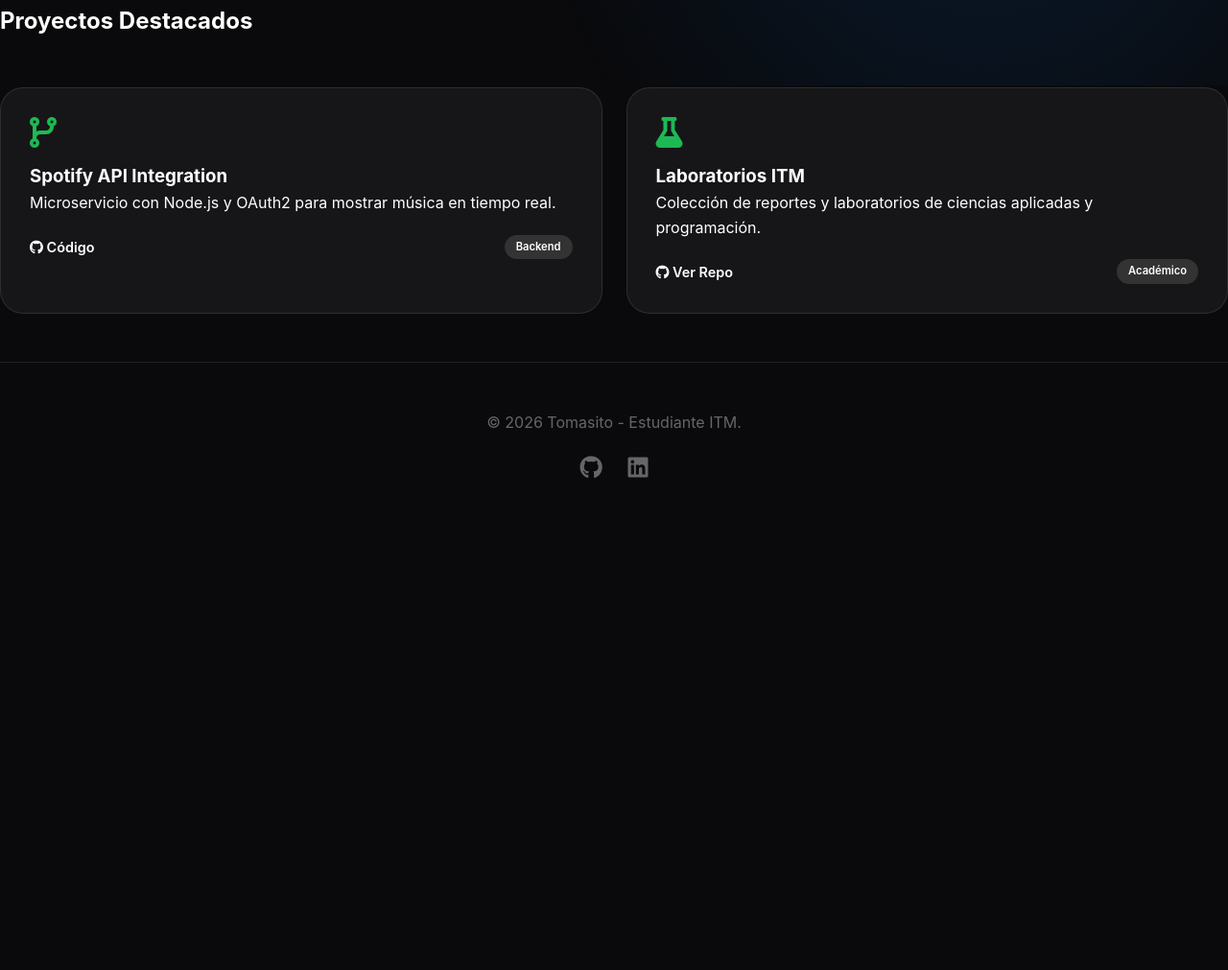
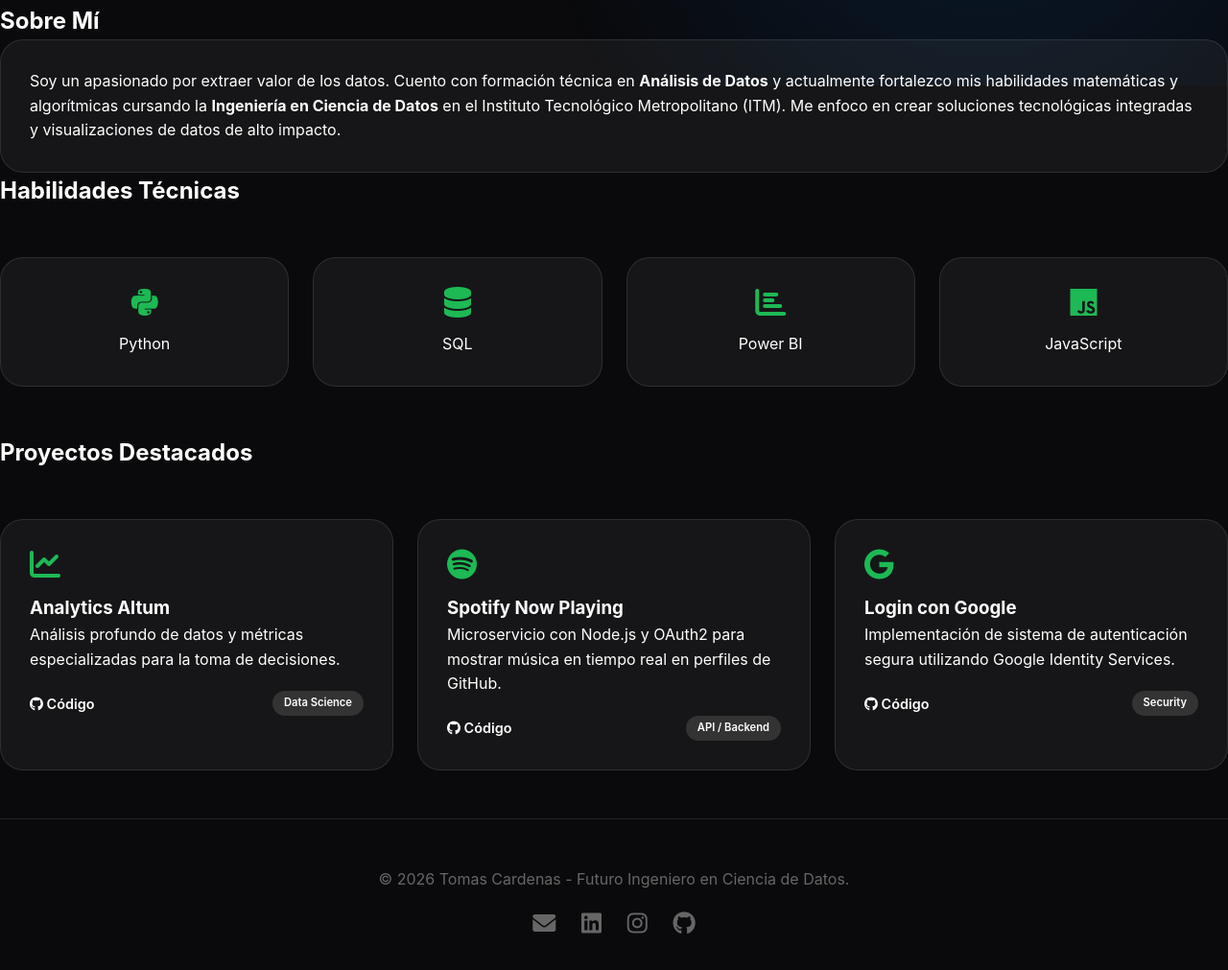
Before and after one commit to Tomasit0o0/portafolio, a plain HTML site: page index.html in a window 1280 px wide. Shown: the part 711-1722 px from the top of the page at 96% size. Before the commit the page ends 1268 px from the top, so only its background shows below. Drawn offline with Linux system fonts and the light colour scheme.

Commit message:
portafolio

```diff
--- a/index.html
+++ b/index.html
@@ -3,7 +3,7 @@
 <head>
     <meta charset="UTF-8">
     <meta name="viewport" content="width=device-width, initial-scale=1.0">
-    <title>Tomasito | Portfolio ITM</title>
+    <title>Tomas Cardenas | Data Science Portfolio</title>
     <link rel="stylesheet" href="style.css">
     <link rel="stylesheet" href="https://cdnjs.cloudflare.com/ajax/libs/font-awesome/6.0.0/css/all.min.css">
 </head>
@@ -14,14 +14,15 @@
         <div class="logo">TOMASITO<span>.DEV</span></div>
         <ul>
             <li><a href="#proyectos">Proyectos</a></li>
+            <li><a href="#habilidades">Habilidades</a></li>
             <li><a href="#sobre-mi">Sobre mí</a></li>
-            <li><a href="mailto:tu-correo@ejemplo.com" class="contact-btn">Contacto</a></li>
+            <li><a href="mailto:cardenastomas747@gmail.com" class="contact-btn">Contacto</a></li>
         </ul>
     </nav>
 
     <header class="hero">
-        <h1>Construyendo el <span class="highlight">Futuro Tech</span></h1>
-        <p>Estudiante de Ingeniería en el ITM | Desarrollador de Software en formación.</p>
+        <h1>Hola, soy <span class="highlight">Tomas Cardenas</span></h1>
+        <p>Técnico en Análisis de Datos & Estudiante de Ingeniería en Ciencia de Datos @ ITM</p>
 
         <div class="spotify-card">
             <p><i class="fab fa-spotify"></i> Escuchando ahora:</p>
@@ -29,29 +30,80 @@
         </div>
     </header>
 
+    <section id="sobre-mi" class="container">
+        <h2 class="section-title">Sobre Mí</h2>
+        <div class="card">
+            <div class="card-content">
+                <p>Soy un apasionado por extraer valor de los datos. Cuento con formación técnica en <strong>Análisis de Datos</strong> y actualmente fortalezco mis habilidades matemáticas y algorítmicas cursando la <strong>Ingeniería en Ciencia de Datos</strong> en el Instituto Tecnológico Metropolitano (ITM). Me enfoco en crear soluciones tecnológicas integradas y visualizaciones de datos de alto impacto.</p>
+            </div>
+        </div>
+    </section>
+
+    <section id="habilidades" class="container">
+        <h2 class="section-title">Habilidades Técnicas</h2>
+        <div class="grid" style="grid-template-columns: repeat(auto-fit, minmax(150px, 1fr));">
+            <div class="card" style="text-align: center;">
+                <div class="card-content">
+                    <i class="fab fa-python icon"></i>
+                    <p>Python</p>
+                </div>
+            </div>
+            <div class="card" style="text-align: center;">
+                <div class="card-content">
+                    <i class="fas fa-database icon"></i>
+                    <p>SQL</p>
+                </div>
+            </div>
+            <div class="card" style="text-align: center;">
+                <div class="card-content">
+                    <i class="fas fa-chart-bar icon"></i>
+                    <p>Power BI</p>
+                </div>
+            </div>
+            <div class="card" style="text-align: center;">
+                <div class="card-content">
+                    <i class="fab fa-js icon"></i>
+                    <p>JavaScript</p>
+                </div>
+            </div>
+        </div>
+    </section>
+
     <section id="proyectos" class="container">
         <h2 class="section-title">Proyectos Destacados</h2>
         <div class="grid">
             <div class="card">
                 <div class="card-content">
-                    <i class="fas fa-code-branch icon"></i>
-                    <h3>Spotify API Integration</h3>
-                    <p>Microservicio con Node.js y OAuth2 para mostrar música en tiempo real.</p>
+                    <i class="fas fa-chart-line icon"></i>
+                    <h3>Analytics Altum</h3>
+                    <p>Análisis profundo de datos y métricas especializadas para la toma de decisiones.</p>
                     <div class="card-links">
-                        <a href="https://github.com/Tomasit0o0/spotify-now-playing-orpin-kappa" target="_blank"><i class="fab fa-github"></i> Código</a>
-                        <a href="#" class="tag">Backend</a>
+                        <a href="https://github.com/Tomasit0o0/analytics_altum" target="_blank"><i class="fab fa-github"></i> Código</a>
+                        <a href="#" class="tag">Data Science</a>
                     </div>
                 </div>
             </div>
 
             <div class="card">
                 <div class="card-content">
-                    <i class="fas fa-flask icon"></i>
-                    <h3>Laboratorios ITM</h3>
-                    <p>Colección de reportes y laboratorios de ciencias aplicadas y programación.</p>
+                    <i class="fab fa-spotify icon" style="color: #1DB954;"></i>
+                    <h3>Spotify Now Playing</h3>
+                    <p>Microservicio con Node.js y OAuth2 para mostrar música en tiempo real en perfiles de GitHub.</p>
                     <div class="card-links">
-                        <a href="https://github.com/Tomasit0o0/nombre-de-tu-repo" target="_blank"><i class="fab fa-github"></i> Ver Repo</a>
-                        <a href="#" class="tag">Académico</a>
+                        <a href="https://github.com/Tomasit0o0/spotify-now-playing" target="_blank"><i class="fab fa-github"></i> Código</a>
+                        <a href="#" class="tag">API / Backend</a>
+                    </div>
+                </div>
+            </div>
+
+            <div class="card">
+                <div class="card-content">
+                    <i class="fab fa-google icon"></i>
+                    <h3>Login con Google</h3>
+                    <p>Implementación de sistema de autenticación segura utilizando Google Identity Services.</p>
+                    <div class="card-links">
+                        <a href="https://github.com/Tomasit0o0/Login-con-google" target="_blank"><i class="fab fa-github"></i> Código</a>
+                        <a href="#" class="tag">Security</a>
                     </div>
                 </div>
             </div>
@@ -59,11 +111,15 @@
     </section>
 
     <footer>
-        <p>&copy; 2026 Tomasito - Estudiante ITM.</p>
+        <p>&copy; 2026 Tomas Cardenas - Futuro Ingeniero en Ciencia de Datos.</p>
         <div class="social">
+            <a href="mailto:cardenastomas747@gmail.com"><i class="fas fa-envelope"></i></a>
+            <a href="https://www.linkedin.com/in/tomascardenasblandon" target="_blank"><i class="fab fa-linkedin"></i></a>
+            <a href="https://www.instagram.com/Tupycxzular" target="_blank"><i class="fab fa-instagram"></i></a>
             <a href="https://github.com/Tomasit0o0" target="_blank"><i class="fab fa-github"></i></a>
-            <a href="#"><i class="fab fa-linkedin"></i></a>
         </div>
     </footer>
+
+    <script src="script.js"></script>
 </body>
 </html>
```
